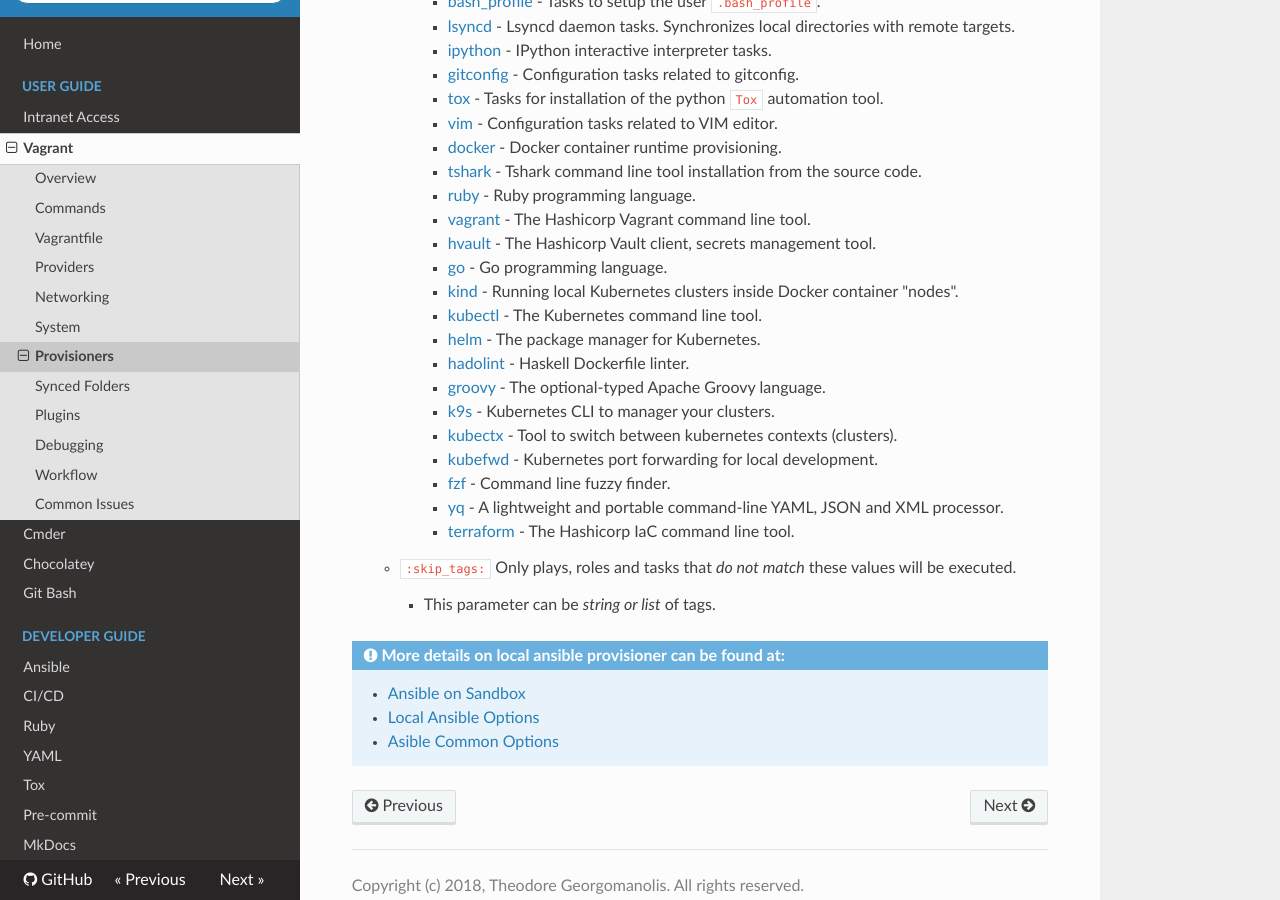
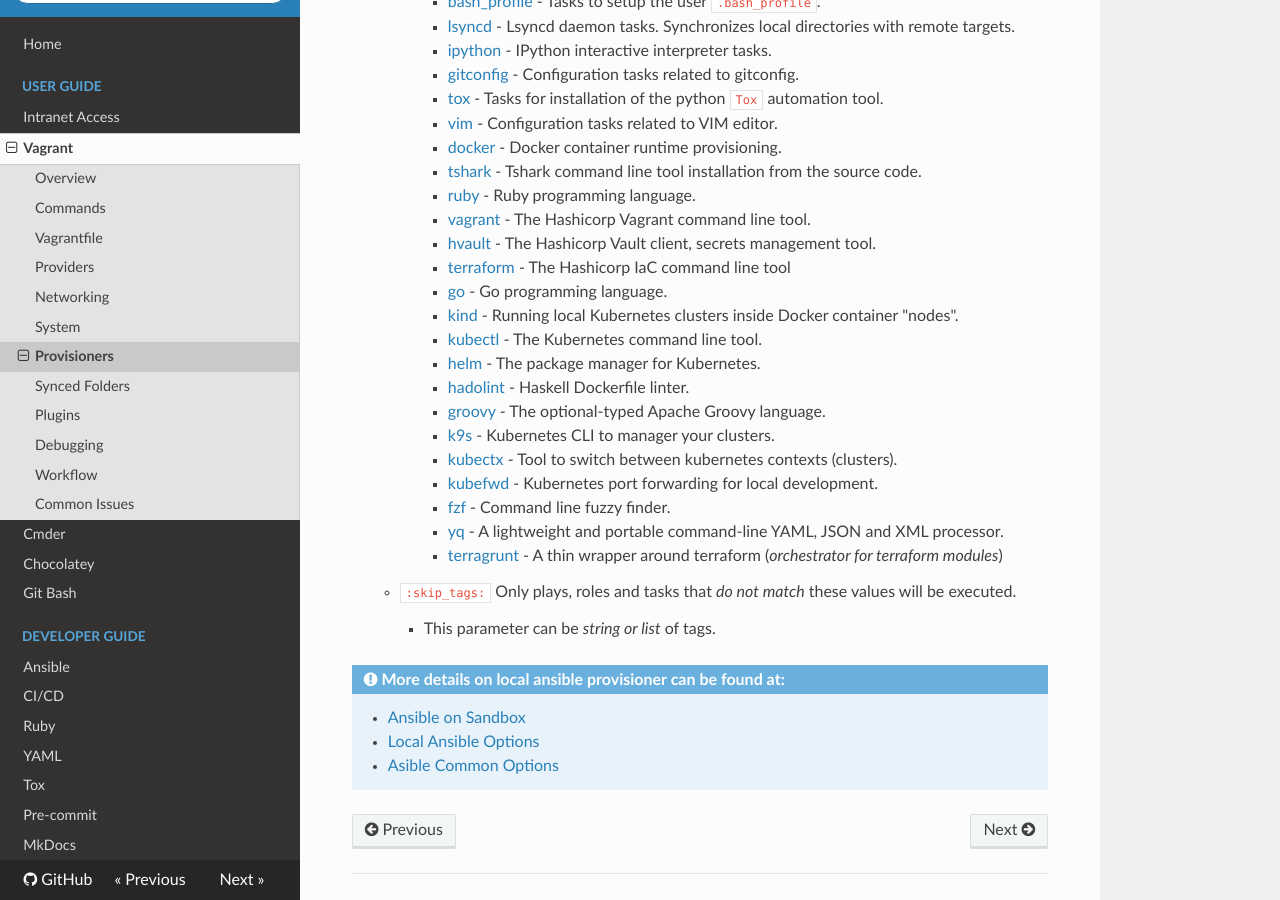
Before and after one commit to theodore86/vagrantenv, an MkDocs documentation site: the page built from docs/vagrant/provisioners.md, in a window 1280 px wide and 900 px high, scrolled down 5515 px. Built offline with MkDocs 1.6.1, drawn with Linux system fonts in a browser that asks for light colours; nearby versions of some CDN libraries.

Commit message:
Implement terragrunt role
- Add terragrunt ansible role
- Update vagrant provisioners.md
- Move terraform role under hashicorp role

```diff
--- a/docs/vagrant/provisioners.md
+++ b/docs/vagrant/provisioners.md
@@ -214,6 +214,7 @@
             - [ruby](https://www.ruby-lang.org/en/) - Ruby programming language.
             - [vagrant](https://www.vagrantup.com/) - The Hashicorp Vagrant command line tool.
             - [hvault](https://www.vaultproject.io/docs/what-is-vault) - The Hashicorp Vault client, secrets management tool.
+            - [terraform](https://www.terraform.io/) - The Hashicorp IaC command line tool
             - [go](https://go.dev/) - Go programming language.
             - [kind](https://kind.sigs.k8s.io/) - Running local Kubernetes clusters inside Docker container "nodes".
             - [kubectl](https://kubernetes.io/docs/tasks/tools/) - The Kubernetes command line tool.
@@ -225,7 +226,7 @@
             - [kubefwd](https://github.com/txn2/kubefwd) - Kubernetes port forwarding for local development.
             - [fzf](https://github.com/junegunn/fzf) - Command line fuzzy finder.
             - [yq](https://github.com/mikefarah/yq) - A lightweight and portable command-line YAML, JSON and XML processor.
-            - [terraform](https://www.terraform.io/) - The Hashicorp IaC command line tool.
+            - [terragrunt](https://terragrunt.gruntwork.io/) - A thin wrapper around terraform (*orchestrator for terraform modules*)
 
     - ``:skip_tags:`` Only plays, roles and tasks that *do not match* these values will be executed.
         - This parameter can be *string or list* of tags.
```
Also changed, not shown: 13 other files.
